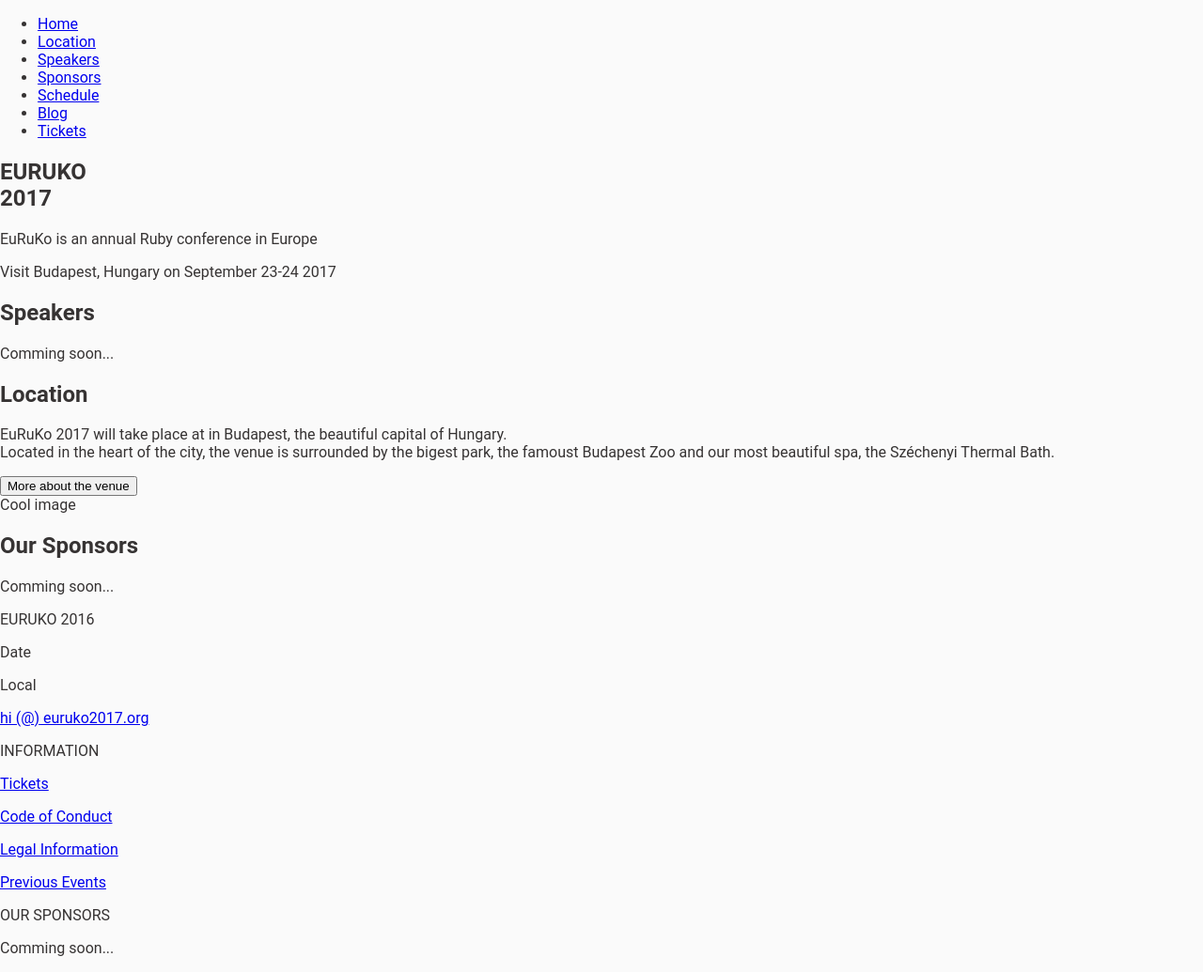
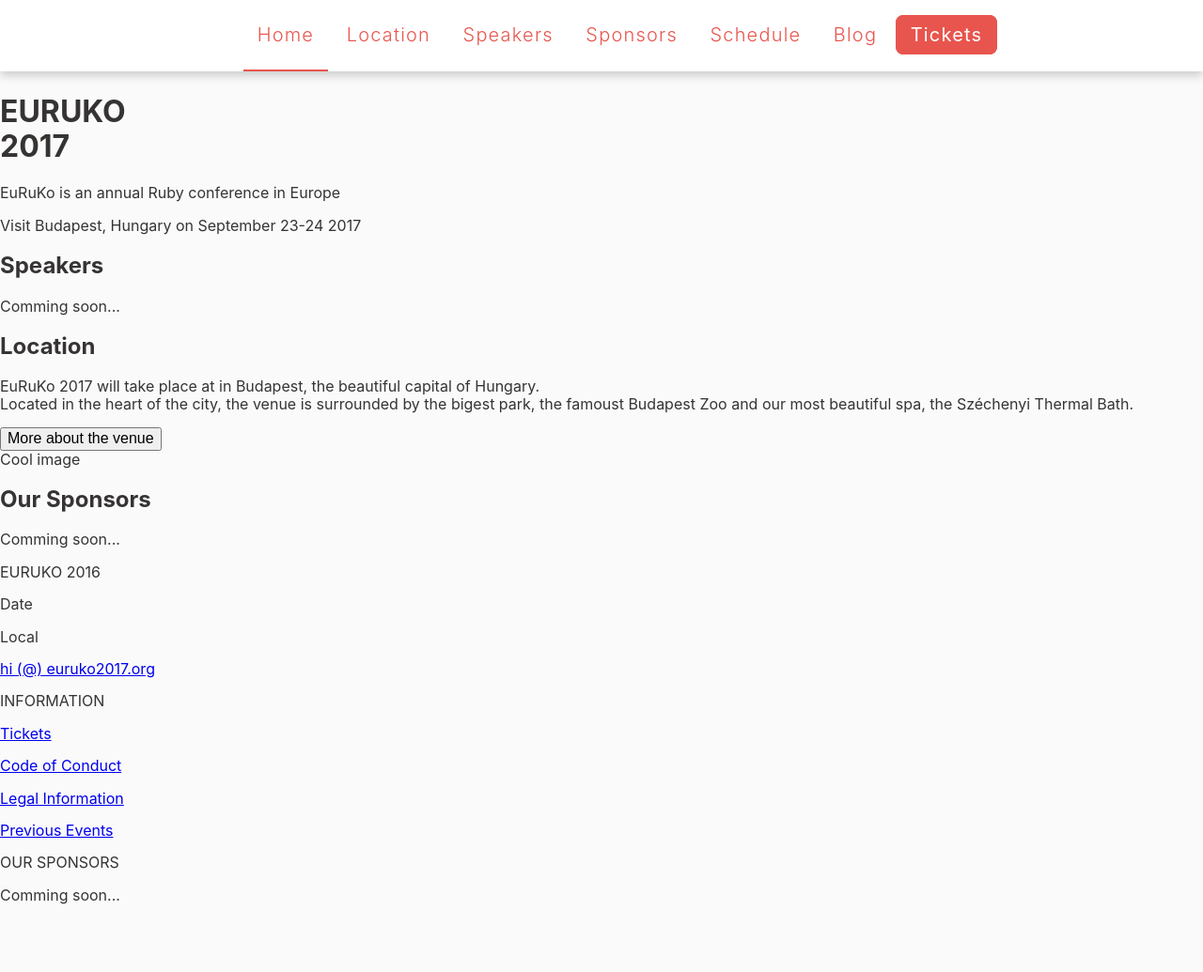
Before and after one commit to euruko/euruko2017.github.io, a Jekyll site: the page built from index.html, in a window 1280 px wide and 1035 px high. Shown: the whole window at 94% size. Built offline with Jekyll 4.4.1, drawn with Linux system fonts in a browser that asks for light colours.

Commit message:
Style the header and menu

```diff
--- a/_includes/head.html
+++ b/_includes/head.html
@@ -1,3 +1,4 @@
+<meta name="viewport" content="width=device-width, initial-scale=1">
 <title>{% if page.title %}{{ page.title }} - {% endif %}{{ site.title }}</title>
 <meta name="description" content="{{ site.description }}">
 <link rel="stylesheet" href="/assets/main.css">
--- a/_includes/header.html
+++ b/_includes/header.html
@@ -1,6 +1,5 @@
 <header class="header">
-  <nav class="nav">
-    <ul class="nav-items-container">
+  <ul class="nav">
     <li class="nav-item nav-item--active"><a href="#">Home</a></li>
     <li class="nav-item"><a href="#">Location</a></li>
     <li class="nav-item"><a href="#">Speakers</a></li>
@@ -9,5 +8,4 @@
     <li class="nav-item"><a href="#">Blog</a></li>
     <li class="nav-item nav-item--highlighted"><a href="#">Tickets</a></li>
   </ul>
-  </nav>
 </header>
--- /dev/null
+++ b/_sass/base.scss
@@ -0,0 +1,13 @@
+* {
+  box-sizing: border-box;
+}
+
+html, body {
+  padding: 0;
+  margin: 0;
+  width: 100%;
+  min-height: 1000px;
+  font-family: -apple-system, BlinkMacSystemFont, "Segoe UI", Roboto, Oxygen, Ubuntu, Cantarell, "Open Sans", "Helvetica Neue", sans-serif;
+  background: #fafafa;
+  color: #363333;
+}
--- /dev/null
+++ b/_sass/header.scss
@@ -0,0 +1,53 @@
+body {
+  padding-top: 80px;
+}
+
+.header {
+  width: 100%;
+  position: fixed;
+  top: 0;
+  background: #ffffff;
+	box-shadow: 0 4px 10px 0 rgba(0, 0, 0, 0.2);
+}
+
+.nav {
+  margin: 0;
+  text-align: center;
+  list-style: none;
+  white-space: nowrap;
+}
+
+.nav-item {
+  display: inline-block;
+  padding: 1.6em 0;
+}
+
+.nav-item:last-child {
+  margin-right: 0;
+}
+
+.nav-item a {
+  text-decoration: none;
+  color: #e8554e;
+  padding: 8px 15px;
+  font-size: 20px;
+	font-weight: 300;
+	letter-spacing: 1.2px;
+}
+
+.nav-item--highlighted a {
+  border-radius: 8px;
+  color: #ffffff;
+  font-weight: 400;
+	background-color: #e8554e;
+	border: solid 1px #e8554e;
+}
+
+.nav-item--active,
+.nav-item:hover {
+  border-bottom: 2px solid #e8554e;
+}
+
+.nav-item--highlighted:hover {
+  border-bottom: none;
+}
--- /dev/null
+++ b/_sass/normalize.scss
@@ -0,0 +1,461 @@
+/*! normalize.css v5.0.0 | MIT License | github.com/necolas/normalize.css */
+
+/**
+ * 1. Change the default font family in all browsers (opinionated).
+ * 2. Correct the line height in all browsers.
+ * 3. Prevent adjustments of font size after orientation changes in
+ *    IE on Windows Phone and in iOS.
+ */
+
+/* Document
+   ========================================================================== */
+
+html {
+  font-family: sans-serif; /* 1 */
+  line-height: 1.15; /* 2 */
+  -ms-text-size-adjust: 100%; /* 3 */
+  -webkit-text-size-adjust: 100%; /* 3 */
+}
+
+/* Sections
+   ========================================================================== */
+
+/**
+ * Remove the margin in all browsers (opinionated).
+ */
+
+body {
+  margin: 0;
+}
+
+/**
+ * Add the correct display in IE 9-.
+ */
+
+article,
+aside,
+footer,
+header,
+nav,
+section {
+  display: block;
+}
+
+/**
+ * Correct the font size and margin on `h1` elements within `section` and
+ * `article` contexts in Chrome, Firefox, and Safari.
+ */
+
+h1 {
+  font-size: 2em;
+  margin: 0.67em 0;
+}
+
+/* Grouping content
+   ========================================================================== */
+
+/**
+ * Add the correct display in IE 9-.
+ * 1. Add the correct display in IE.
+ */
+
+figcaption,
+figure,
+main { /* 1 */
+  display: block;
+}
+
+/**
+ * Add the correct margin in IE 8.
+ */
+
+figure {
+  margin: 1em 40px;
+}
+
+/**
+ * 1. Add the correct box sizing in Firefox.
+ * 2. Show the overflow in Edge and IE.
+ */
+
+hr {
+  box-sizing: content-box; /* 1 */
+  height: 0; /* 1 */
+  overflow: visible; /* 2 */
+}
+
+/**
+ * 1. Correct the inheritance and scaling of font size in all browsers.
+ * 2. Correct the odd `em` font sizing in all browsers.
+ */
+
+pre {
+  font-family: monospace, monospace; /* 1 */
+  font-size: 1em; /* 2 */
+}
+
+/* Text-level semantics
+   ========================================================================== */
+
+/**
+ * 1. Remove the gray background on active links in IE 10.
+ * 2. Remove gaps in links underline in iOS 8+ and Safari 8+.
+ */
+
+a {
+  background-color: transparent; /* 1 */
+  -webkit-text-decoration-skip: objects; /* 2 */
+}
+
+/**
+ * Remove the outline on focused links when they are also active or hovered
+ * in all browsers (opinionated).
+ */
+
+a:active,
+a:hover {
+  outline-width: 0;
+}
+
+/**
+ * 1. Remove the bottom border in Firefox 39-.
+ * 2. Add the correct text decoration in Chrome, Edge, IE, Opera, and Safari.
+ */
+
+abbr[title] {
+  border-bottom: none; /* 1 */
+  text-decoration: underline; /* 2 */
+  text-decoration: underline dotted; /* 2 */
+}
+
+/**
+ * Prevent the duplicate application of `bolder` by the next rule in Safari 6.
+ */
+
+b,
+strong {
+  font-weight: inherit;
+}
+
+/**
+ * Add the correct font weight in Chrome, Edge, and Safari.
+ */
+
+b,
+strong {
+  font-weight: bolder;
+}
+
+/**
+ * 1. Correct the inheritance and scaling of font size in all browsers.
+ * 2. Correct the odd `em` font sizing in all browsers.
+ */
+
+code,
+kbd,
+samp {
+  font-family: monospace, monospace; /* 1 */
+  font-size: 1em; /* 2 */
+}
+
+/**
+ * Add the correct font style in Android 4.3-.
+ */
+
+dfn {
+  font-style: italic;
+}
+
+/**
+ * Add the correct background and color in IE 9-.
+ */
+
+mark {
+  background-color: #ff0;
+  color: #000;
+}
+
+/**
+ * Add the correct font size in all browsers.
+ */
+
+small {
+  font-size: 80%;
+}
+
+/**
+ * Prevent `sub` and `sup` elements from affecting the line height in
+ * all browsers.
+ */
+
+sub,
+sup {
+  font-size: 75%;
+  line-height: 0;
+  position: relative;
+  vertical-align: baseline;
+}
+
+sub {
+  bottom: -0.25em;
+}
+
+sup {
+  top: -0.5em;
+}
+
+/* Embedded content
+   ========================================================================== */
+
+/**
+ * Add the correct display in IE 9-.
+ */
+
+audio,
+video {
+  display: inline-block;
+}
+
+/**
+ * Add the correct display in iOS 4-7.
+ */
+
+audio:not([controls]) {
+  display: none;
+  height: 0;
+}
+
+/**
+ * Remove the border on images inside links in IE 10-.
+ */
+
+img {
+  border-style: none;
+}
+
+/**
+ * Hide the overflow in IE.
+ */
+
+svg:not(:root) {
+  overflow: hidden;
+}
+
+/* Forms
+   ========================================================================== */
+
+/**
+ * 1. Change the font styles in all browsers (opinionated).
+ * 2. Remove the margin in Firefox and Safari.
+ */
+
+button,
+input,
+optgroup,
+select,
+textarea {
+  font-family: sans-serif; /* 1 */
+  font-size: 100%; /* 1 */
+  line-height: 1.15; /* 1 */
+  margin: 0; /* 2 */
+}
+
+/**
+ * Show the overflow in IE.
+ * 1. Show the overflow in Edge.
+ */
+
+button,
+input { /* 1 */
+  overflow: visible;
+}
+
+/**
+ * Remove the inheritance of text transform in Edge, Firefox, and IE.
+ * 1. Remove the inheritance of text transform in Firefox.
+ */
+
+button,
+select { /* 1 */
+  text-transform: none;
+}
+
+/**
+ * 1. Prevent a WebKit bug where (2) destroys native `audio` and `video`
+ *    controls in Android 4.
+ * 2. Correct the inability to style clickable types in iOS and Safari.
+ */
+
+button,
+html [type="button"], /* 1 */
+[type="reset"],
+[type="submit"] {
+  -webkit-appearance: button; /* 2 */
+}
+
+/**
+ * Remove the inner border and padding in Firefox.
+ */
+
+button::-moz-focus-inner,
+[type="button"]::-moz-focus-inner,
+[type="reset"]::-moz-focus-inner,
+[type="submit"]::-moz-focus-inner {
+  border-style: none;
+  padding: 0;
+}
+
+/**
+ * Restore the focus styles unset by the previous rule.
+ */
+
+button:-moz-focusring,
+[type="button"]:-moz-focusring,
+[type="reset"]:-moz-focusring,
+[type="submit"]:-moz-focusring {
+  outline: 1px dotted ButtonText;
+}
+
+/**
+ * Change the border, margin, and padding in all browsers (opinionated).
+ */
+
+fieldset {
+  border: 1px solid #c0c0c0;
+  margin: 0 2px;
+  padding: 0.35em 0.625em 0.75em;
+}
+
+/**
+ * 1. Correct the text wrapping in Edge and IE.
+ * 2. Correct the color inheritance from `fieldset` elements in IE.
+ * 3. Remove the padding so developers are not caught out when they zero out
+ *    `fieldset` elements in all browsers.
+ */
+
+legend {
+  box-sizing: border-box; /* 1 */
+  color: inherit; /* 2 */
+  display: table; /* 1 */
+  max-width: 100%; /* 1 */
+  padding: 0; /* 3 */
+  white-space: normal; /* 1 */
+}
+
+/**
+ * 1. Add the correct display in IE 9-.
+ * 2. Add the correct vertical alignment in Chrome, Firefox, and Opera.
+ */
+
+progress {
+  display: inline-block; /* 1 */
+  vertical-align: baseline; /* 2 */
+}
+
+/**
+ * Remove the default vertical scrollbar in IE.
+ */
+
+textarea {
+  overflow: auto;
+}
+
+/**
+ * 1. Add the correct box sizing in IE 10-.
+ * 2. Remove the padding in IE 10-.
+ */
+
+[type="checkbox"],
+[type="radio"] {
+  box-sizing: border-box; /* 1 */
+  padding: 0; /* 2 */
+}
+
+/**
+ * Correct the cursor style of increment and decrement buttons in Chrome.
+ */
+
+[type="number"]::-webkit-inner-spin-button,
+[type="number"]::-webkit-outer-spin-button {
+  height: auto;
+}
+
+/**
+ * 1. Correct the odd appearance in Chrome and Safari.
+ * 2. Correct the outline style in Safari.
+ */
+
+[type="search"] {
+  -webkit-appearance: textfield; /* 1 */
+  outline-offset: -2px; /* 2 */
+}
+
+/**
+ * Remove the inner padding and cancel buttons in Chrome and Safari on macOS.
+ */
+
+[type="search"]::-webkit-search-cancel-button,
+[type="search"]::-webkit-search-decoration {
+  -webkit-appearance: none;
+}
+
+/**
+ * 1. Correct the inability to style clickable types in iOS and Safari.
+ * 2. Change font properties to `inherit` in Safari.
+ */
+
+::-webkit-file-upload-button {
+  -webkit-appearance: button; /* 1 */
+  font: inherit; /* 2 */
+}
+
+/* Interactive
+   ========================================================================== */
+
+/*
+ * Add the correct display in IE 9-.
+ * 1. Add the correct display in Edge, IE, and Firefox.
+ */
+
+details, /* 1 */
+menu {
+  display: block;
+}
+
+/*
+ * Add the correct display in all browsers.
+ */
+
+summary {
+  display: list-item;
+}
+
+/* Scripting
+   ========================================================================== */
+
+/**
+ * Add the correct display in IE 9-.
+ */
+
+canvas {
+  display: inline-block;
+}
+
+/**
+ * Add the correct display in IE.
+ */
+
+template {
+  display: none;
+}
+
+/* Hidden
+   ========================================================================== */
+
+/**
+ * Add the correct display in IE 10-.
+ */
+
+[hidden] {
+  display: none;
+}
--- a/assets/main.scss
+++ b/assets/main.scss
@@ -1,14 +1,4 @@
 ---
 ---
-* {
-  box-sizing: border-box;
-}
 
-html, body {
-  padding: 0;
-  margin: 0;
-  width: 100%;
-  font-family: Roboto, Arial, Helvetica, sans-serif;
-  background: #fafafa;
-  color: #363333;
-}
+@import "normalize", "base", "header";
```
Lines whose indentation alone changed are shown as unchanged.
